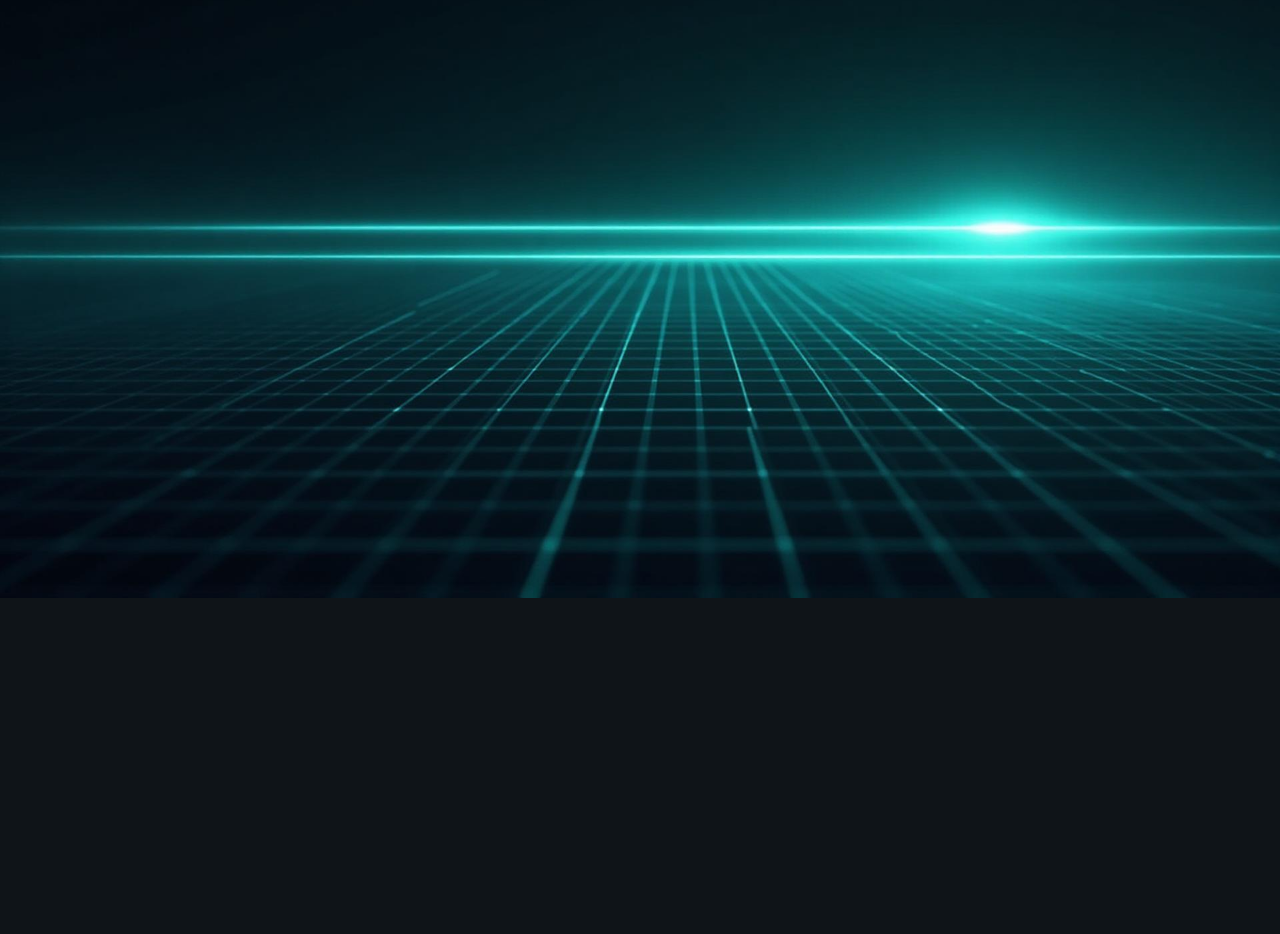
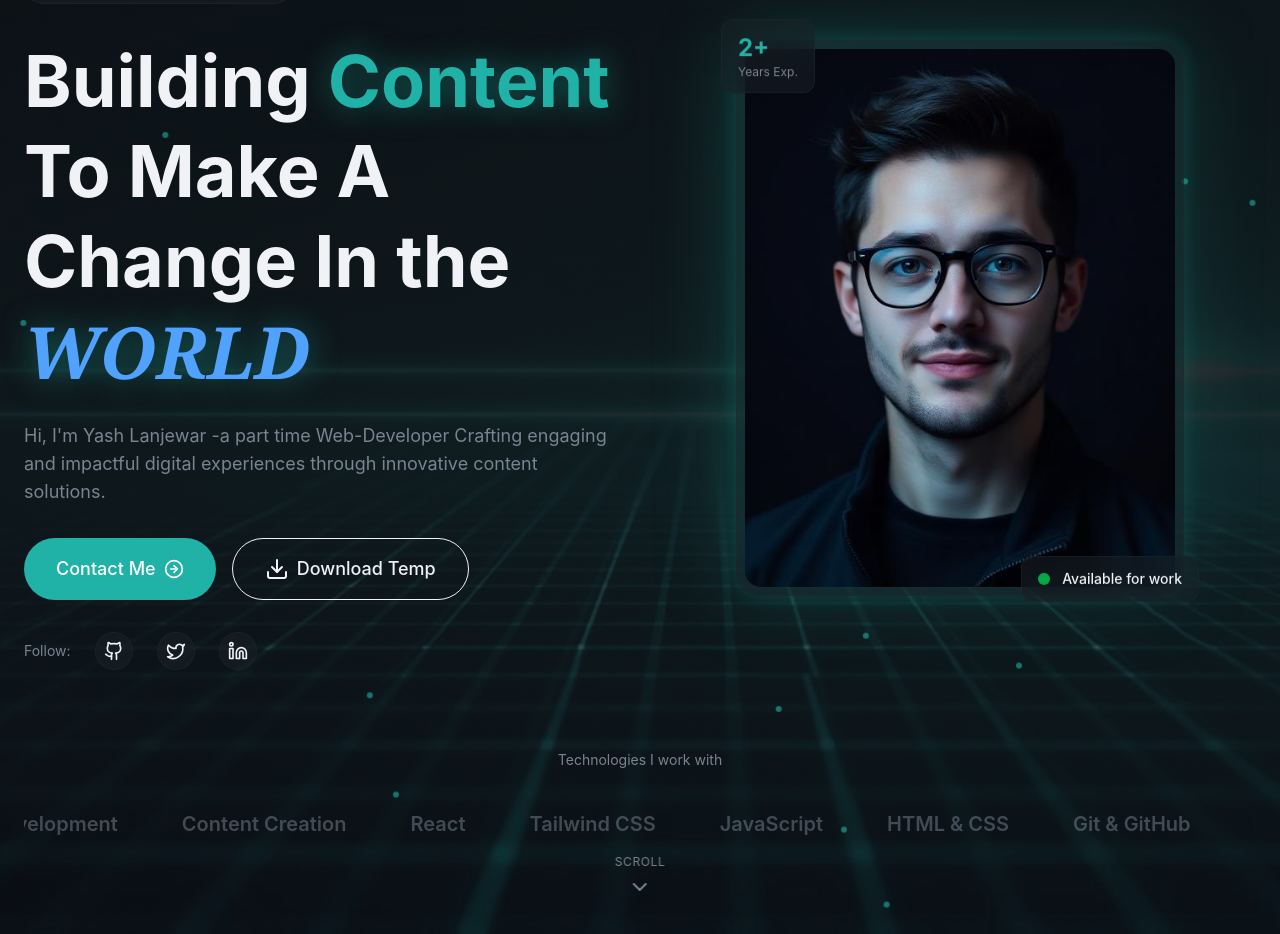
Before and after one commit to Yash0358/Portfolio1, a React (Vite) app: page / in a window 1280 px wide. Shown: the part 162-1096 px from the top of the page. Before the commit the page ends 800 px from the top, so only its background shows below. Built offline with nearby package versions, Linux system fonts and the light colour scheme.

Commit message:
added hero section

```diff
--- /dev/null
+++ b/src/components/AnimatedBorderButton.jsx
@@ -0,0 +1,34 @@
+import { Download } from 'lucide-react'
+import React from 'react'
+
+export const AnimatedBorderButton = () => {
+  return (
+     <button className='relative bg-transparent border border-border-text-foreground hover:border-primary/50 transition-all duration-100 focus:outline-none focus-visible:ring-2 focus-visible:ring-primary focus-visible:ring-offset-2 disabled:opacity-50 disabled:cursor-not-allowed group px-8 py-4 text-lg font-medium rounded-full overflow-visible animate-border
+                '>
+
+                {/* animated svg border */}
+               <svg
+        className="absolute left-0 top-0 w-full h-full pointer-events-none download-cv-border"
+        viewBox="0 0 200 60"
+        preserveAspectRatio="none"
+        style={{ overflow: "visible" }}
+      >
+        <path
+          d="M 30,1 A 29,29 0 0 0 1,30 L 1,30 A 29,29 0 0 0 30,59 L 170,59 A 29,29 0 0 0 199,30 L 199,30 A 29,29 0 0 0 170,1 Z"
+          fill="none"
+          stroke="var(--color-primary)"
+          strokeWidth="2"
+          strokeDasharray="400 550"
+          strokeDashoffset="400"
+          strokeLinecap="round"
+          strokeLinejoin="round"
+          className="animated-border-path"
+        />
+      </svg>
+                <span className='relative z-10 items-center justify-center flex gap-2'>
+                    <Download  h-5 w-5 />
+                    Download Temp
+                    </span>
+              </button>
+  )
+}
--- a/src/layout/Navbar.jsx
+++ b/src/layout/Navbar.jsx
@@ -1,7 +1,7 @@
 
 import { Menu ,X } from 'lucide-react'
 import { Button } from '../components/Button'
-import { useState } from 'react'
+import { useEffect, useState } from 'react'
 
 const navlinks = [
  { href: '#about',label: 'About'},
@@ -12,8 +12,20 @@
 
 export const Navbar = () => {
   const [ismobilemenuopen, setIsmobilemenuopen] =  useState(false);
+  const [isScrolled, setIsScrolled] =  useState(false);
 
-  return <header className="fixed top-0 left-0 right-0 py-5 bg-transparent">
+  useEffect(() => {
+    const handleScroll = () => {
+     setIsScrolled(window.scrollY > 50);
+    };
+    window.addEventListener('scroll', handleScroll);
+    return () =>
+      window.removeEventListener('scroll', handleScroll);
+
+  }, []);
+
+
+  return <header className={`fixed top-0 left-0 right-0 transition-all duration-500 ${isScrolled ? "glass-strong py-3" : "bg-transparent py-5"}  z-50`}>
     <nav className="container mx-auto flex justify-between px-6">
       <a href="#" className="font-bold text-xl tracking-tight hover:text-primary" >
         Y076 <span>.</span>
--- a/src/sections/Hero.jsx
+++ b/src/sections/Hero.jsx
@@ -1,10 +1,139 @@
 import React from 'react';
+import { Button } from '@/components/button';
+import { ArrowRight, ArrowRightCircle ,Download ,Github,Linkedin,Instagram,Twitter, ChevronDown  } from 'lucide-react';
+import { AnimatedBorderButton } from '../components/AnimatedBorderButton';
+
+const skills = [
+  "Web Development",
+  "Content Creation",
+  "React",
+  "Tailwind CSS",
+  "JavaScript",
+  "HTML & CSS",
+  "Git & GitHub",
+  "Responsive Design",
+  "Next.js",
+  "Figma",
+  "SEO Optimization",
+  "UI/UX Design",
+  "Project Management",
+]
 
 export const Hero = () => {
   return <section className=" relative min-h-screen overflow-hidden flex items-center">
     {/* bg */}
-    <div>
-      <img src="/hero-bg.jpg" alt="image" />
+    <div className='absolute inset-0'>
+      <img src="/hero-bg.jpg" alt="image" className='w-full h-full object-cover opacity-40' />
+      <div className='absolute inset-0 bg-gradient-to-b from-background/20 via-background/80 to background' />
     </div>
+
+    {/* green dots */}
+    <div className='absolute inset-0 overflow-hidden pointer-events-auto'>
+      {[...Array(20)].map((_, i) => (
+        <div className='absolute w-1.5 h-1.5 rounded-full opacity-60'
+        style={{
+          backgroundColor: "#20B2A6",
+          left: `${Math.random() * 100}%`,
+          top: `${Math.random() * 100}%`,
+          animation: `slow-drift ${15 + Math.random() * 20}s ease-in-out infinite`,
+          animationDelay: `${Math.random() * 5}s`
+        }}
+        />
+      ))}
+    </div>
+
+    {/* content */}
+    <div className='container mx-auto px-6 pt-32 pb-20  relative z-10'>
+      <div className='grid lg:grid-cols-2 gap-12 items-center'>
+        {/* left column -text content */}
+        <div className='space-y-8'>
+          <div className='animate-fade-in'>
+            <span className='inline-flex items-center gap-2 px-4 py-2 rounded-full glass text-sm text-primary' >
+              <span className='w-2 h-2 bg-primary  rounded-full animate-pulse'/>
+              Web Developer . Content Creator
+             </span>
+          </div>
+          {/* headline */}
+          <div className='space-y-4'>
+            <h1 className='text-5xl md:text-6xl lg:text-7xl font-bold leading-tight animate-fade-in animation-delay-100'>Building <span className='text-primary glow-text'>Content </span> <br /> To Make A Change In the <br /> <span className='font-stretch-50% text-blue-400 w-full space-x-3.5 backdrop-brightness-75 font-extrabold italic font-serif glow-text'> WORLD </span></h1>
+            <p className='text-lg mt-6 text-muted-foreground max-w=lg animate-fade-in animation-delay-300'>
+              Hi, I'm Yash Lanjewar -a part time Web-Developer Crafting engaging and impactful digital experiences through innovative content solutions.
+            </p>
+
+          </div>
+          {/* cta  */}
+           <div className='flex flex-wrap gap-4 animate-fade-in animation-delay-400'>
+            <Button size="lg">
+              Contact Me <ArrowRightCircle className='h-5 w-5' />
+            </Button>
+            <AnimatedBorderButton />
+           </div>
+            {/* social links */}
+            <div className='flex items-center gap-6 animate-fade-in animation-delay-500'>
+              <span className='text-sm text-muted-foreground'>Follow:</span>
+              {[
+              {icon: Github, href: "#"},
+              {icon: Twitter, href: "#"},
+              {icon: Linkedin, href: "#"},
+              ].map((social,idx) => (
+                <a key={idx} href={social.href}
+                className='p-2 rounded-full glass hover:bg-primary/10 hover:text-primary transition-all duration-300'>
+                {<social.icon  className='w-5 h-5'/>}
+                </a>
+              ))}
+            </div>
+
+        </div>
+        {/* right column - profile image */}
+        <div className='relative animate-fade-in animation-delay-300'>
+          {/* profile image */}
+          <div className='relative max-w-md mx-auto'>
+            <div className='absolute inset-0 rounded-3xl bg-gradient-to-br from-primary/30 vias-transparent to-primary/10 blur-2xl animate-pulse-glow' />
+            <div className='relative glass rounded-3xl p-2 glow-border'>
+              <img src="/profile-photo.jpg" alt="my photo" className='w-full aspect-[4/5] object-cover rounded-2xl' />
+
+              {/* floating image */}
+              <div className='absolute -bottom-4 -right-4 glass rounded-xl px-4 py-3 animate-float'>
+                <div className='flex items-center gap-3'>
+                  <div  className='w-3 h-3 bg-green-500 rounded-full animate-pulse'/>
+                  <span className='text-sm font-medium'>Available for work</span>
+                </div>
+              </div>
+              {/* stats badge */}
+              <div className='absolute -top-4 -left-4 glass rounded-xl px-4 py-3 animate-float animation-delay-500'>
+                <div className='text-2xl font-bold text-primary'>2+</div>
+                <div className='text-xs text-muted-foreground'>Years Exp.</div>
+              </div>
+            </div>
+          </div>
+        </div>
+      </div>
+          {/* skills section */}
+          <div className='mt-20 animate-fade-in animation-delay-600'>
+            <p className='text-sm text-muted-foreground mb-6 text-center'>Technologies I work with</p>
+            <div className='relative overflow-hidden'>
+              <div className='flex animate-marquee'>
+                {[...skills,...skills].map((skill,idx)=>(
+                  <div key={idx} className='flex-shrink-0 px-8 py-4'>
+                    <span className='text-xl font-semibold text-muted-foreground/50 hover:hover-muted-foreground transition-colors'>{skill}</span>
+                  </div>
+                ))}
+              </div>
+            </div>
+          </div>
+    </div>
+
+     <div
+        className="absolute bottom-8 left-1/2 -translate-x-1/2
+      animate-fade-in animation-delay-800"
+      >
+        <a
+          href="#about"
+          className="flex flex-col items-center gap-2 text-muted-foreground hover:text-primary transition-colors group"
+        >
+          <span className="text-xs uppercase tracking-wider">Scroll</span>
+          <ChevronDown className="w-6 h-6 animate-bounce" />
+        </a>
+      </div>
   </section>
 }
```
